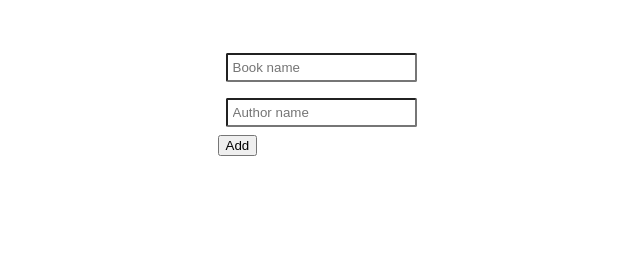
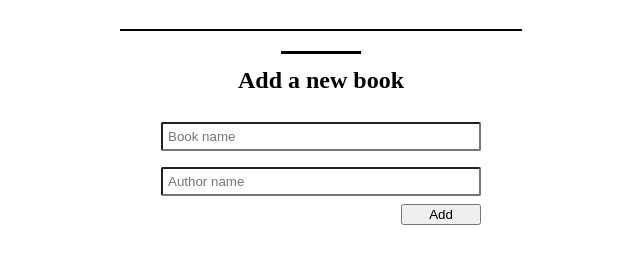
Before and after one commit to afizsavage/book-store, a website: page src/index.html in a window 1280 px wide. Shown: the part 60-324 px from the top of the page, without its empty margins (319-959 px from the left). Drawn offline with Linux system fonts and the light colour scheme.

Commit message:
Define layout for the page

```diff
--- a/src/index.html
+++ b/src/index.html
@@ -14,6 +14,7 @@
         <h1 class="txtMain">Awesome Books</h1>
         <div class="books-cont">
           <ul class="books-ul"></ul>
+          <h2 class="txtMain">Add a new book</h2>
           <form action="#" class="inp-form">
             <div class="inp-cont">
               <input type="text" class="bookname inp" placeholder="Book name" />
--- a/src/scripts/index.js
+++ b/src/scripts/index.js
@@ -26,12 +26,13 @@ class BookHandler {
 
   showBooks = () => {
     if (this.books.length === 0) {
-      bookList.innerHTML = '<p>Sorry you have no book left. Kindly add some</p>';
+      bookList.innerHTML =
+        '<p>Sorry you have no book left. Kindly add some</p>';
     } else {
       this.book = '';
       this.books.forEach((bookObj, ind) => {
         this.book += `<li class="book-li">
-    <span>${bookObj.name}</span> <span>${bookObj.title}</span>
+    <span>${bookObj.name} ${bookObj.title}</span>
     <input type="button" class="btn rmv" data-target=${ind} value="Remove" />
   </li>`;
         bookList.innerHTML = this.book;
@@ -41,7 +42,7 @@ class BookHandler {
 
   rmvBook = (e) => {
     this.books = this.books.filter(
-      (book, index) => index !== Number(e.target.attributes[2].value),
+      (book, index) => index !== Number(e.target.attributes[2].value)
     );
   };
 
--- a/src/styles/style.css
+++ b/src/styles/style.css
@@ -15,7 +15,7 @@ section.main {
 h1.txtMain {
   text-align: center;
   font-size: 1.8rem;
-  margin-bottom: 3rem;
+  margin-bottom: 1rem;
 }
 
 li.book-li {
@@ -26,13 +26,55 @@ li.book-li {
   padding: 1rem;
 }
 
+li.book-li:last-of-type {
+  margin-bottom: 0;
+}
+
 .inp-cont {
   display: flex;
   flex-direction: column;
 }
 
 .inp {
-  margin: 0.5rem;
+  margin: 0.5rem 0;
   padding: 5px;
   border-radius: 2px;
 }
+
+.books-cont {
+  display: flex;
+  flex-direction: column;
+  align-items: center;
+}
+
+.books-cont > h2 {
+  text-align: center;
+}
+
+.books-ul {
+  position: relative;
+  border: #000 1px solid;
+  width: 25rem;
+  padding: 0;
+}
+
+.books-ul::after {
+  content: '';
+  position: absolute;
+  bottom: -1.5rem;
+  left: 40%;
+  background-color: #000;
+  width: 5rem;
+  height: 3px;
+}
+
+.inp-form {
+  display: flex;
+  flex-direction: column;
+  width: 20rem;
+}
+
+.add-btn {
+  width: 5rem;
+  align-self: end;
+}
```
